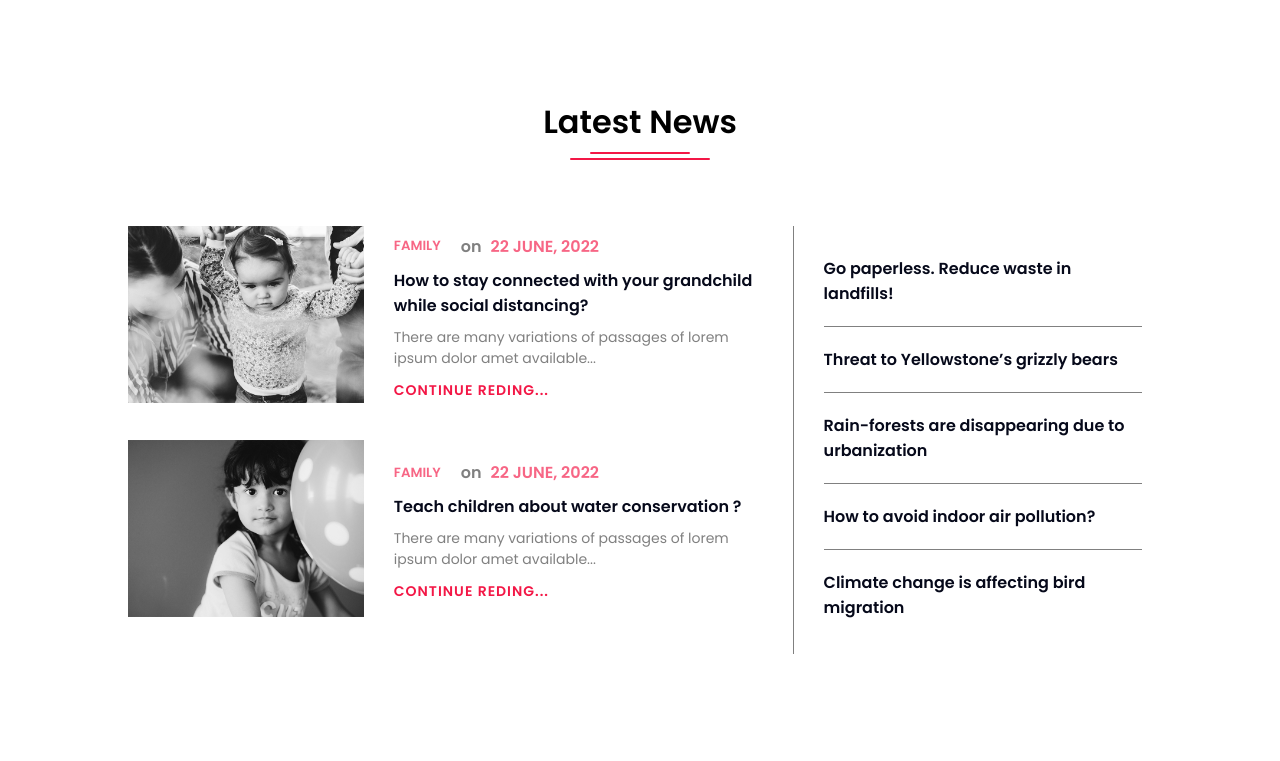
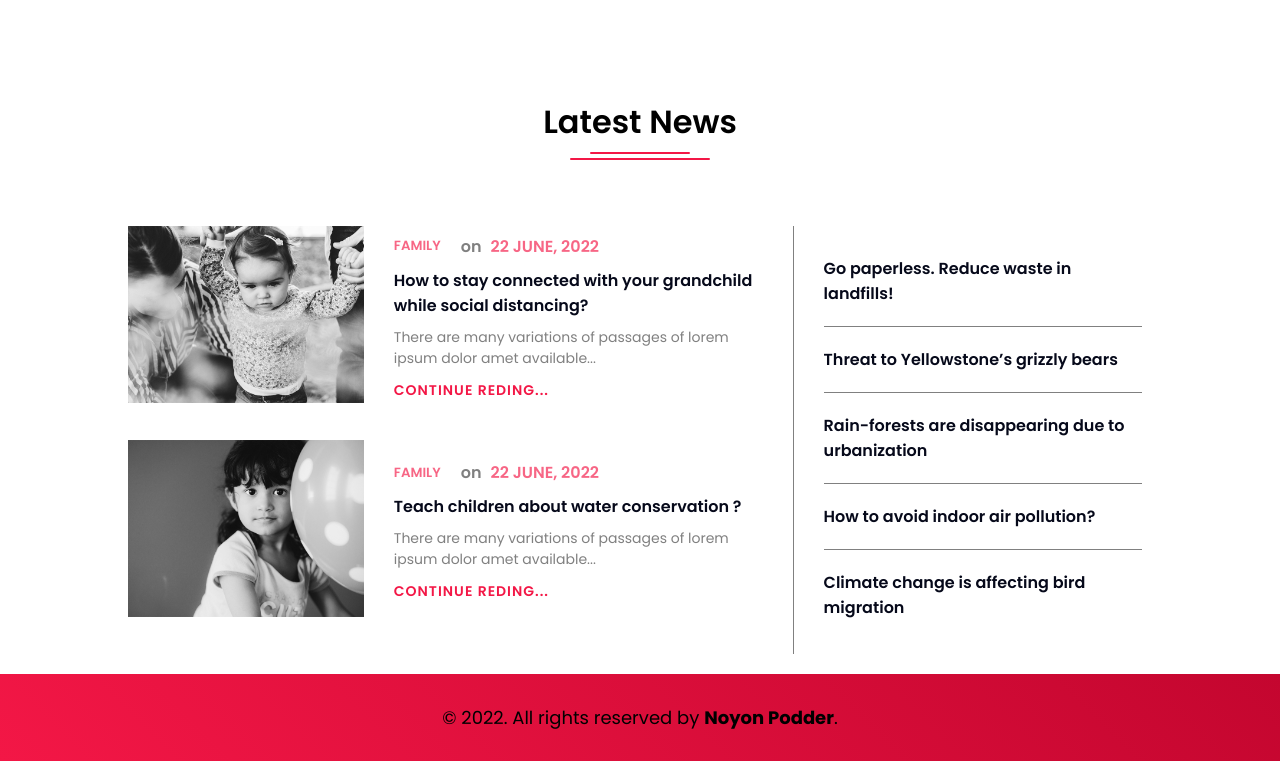
Before and after one commit to noyon-podder/donation-website, a plain HTML site: page index.html in a window 1280 px wide. Shown: the part 2006-2767 px from the top of the page. Before the commit the page ends 2680 px from the top, so only its background shows below. Drawn offline with Linux system fonts and the light colour scheme.

Commit message:
footer section add

```diff
--- a/index.html
+++ b/index.html
@@ -181,5 +181,9 @@
       </div>
     </section>
     <!-- Blog section  END HERE  -->
+
+    <footer class="footer">
+      <p>&copy; 2022. All rights reserved by <b>Noyon Podder</b>.</p>
+    </footer>
   </body>
 </html>
--- a/style.css
+++ b/style.css
@@ -362,3 +362,17 @@ Newsletter section style here
   color: #f31746;
   border-radius: 5px 0 0 5px;
 }
+/*
+==============================
+footer section style here
+==============================
+ */
+.footer {
+  padding: 30px 0;
+  text-align: center;
+  background: linear-gradient(45deg, #f31746, #c4062f);
+}
+.footer p {
+  color: #000;
+  font-size: 18px;
+}
```
